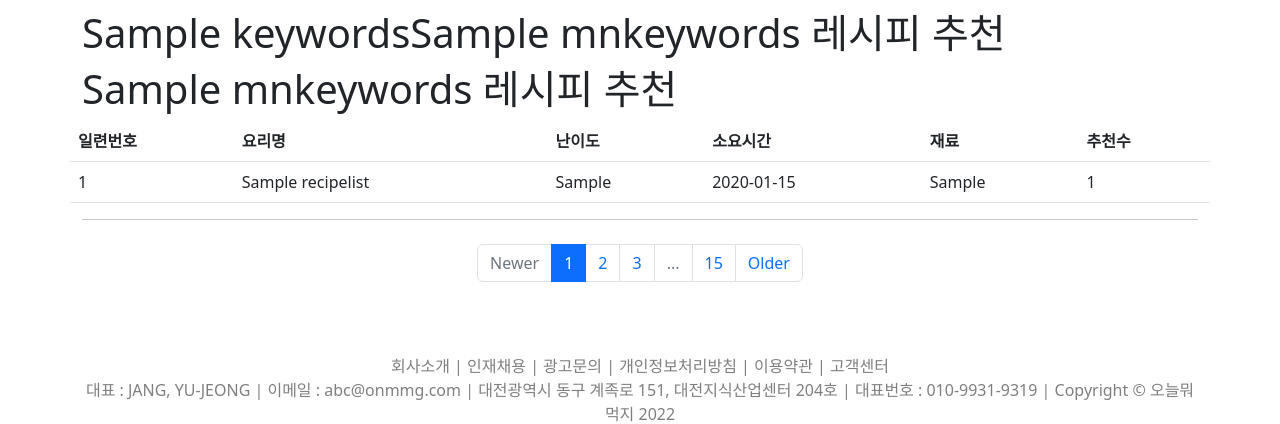
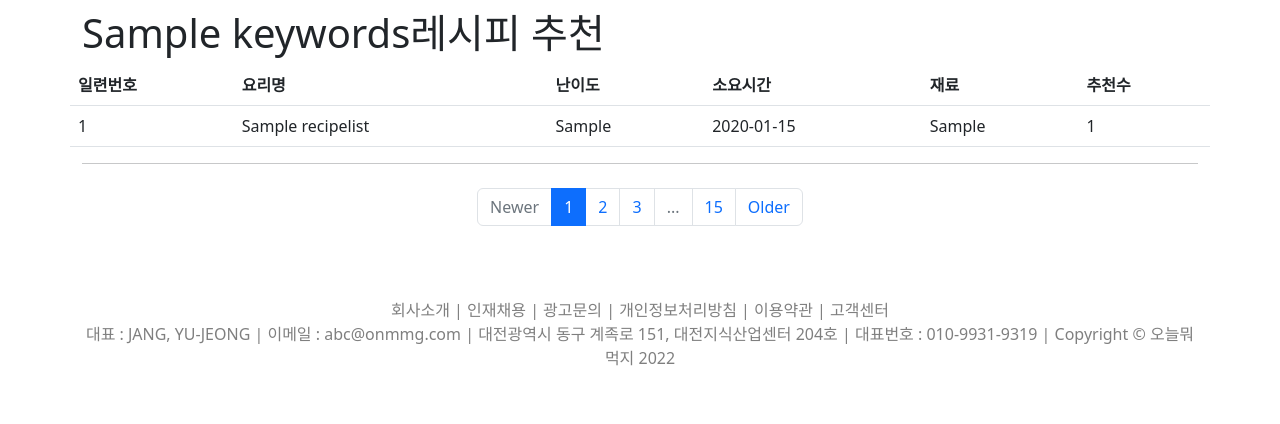
Before and after one commit to k1m2njun/project03_prj, a Django app: template ingredients/templates/ingredients/recipe_list.html in a window 1280 px wide. Shown: the part 61-485 px from the top of the page. Run offline with Django 4.2, Linux system fonts and the light colour scheme; tables that the repository leaves empty hold one stand-in row (values such as "Sample post"); the template is opened without the code that fills it: values that come from a table or form of the project are taken from there, most other values are stand-ins (such as "Sample title", 1, 10 or a date in 2020); some libraries are stand-ins or nearby versions; some web fonts are replaced.

Commit message:
텍스트입력 사용자연동 해야함

```diff
--- a/ingredients/templates/ingredients/recipe_list.html
+++ b/ingredients/templates/ingredients/recipe_list.html
@@ -9,10 +9,7 @@
       <!-- Blog entries-->
       <!-- <div class="col-lg-8"> -->
         <!-- Featured blog post -->
-      {% if keywords or mnkeywords %}
-        <h1>{{ keywords }}{{ mnkeywords }} 레시피 추천</h1>
-        <h1>{{ mnkeywords }} 레시피 추천</h1>
-      {% endif %}
+        <h1>{{ keywords }}레시피 추천</h1>
       </br>
       <table class="table table-hover">
         <thead id="thead">
```
Also changed, not shown: ingredients/templates/ingredients/post_list.html (+12 -10 lines), ingredients/views.py (+12 -7 lines), 2 other files.
